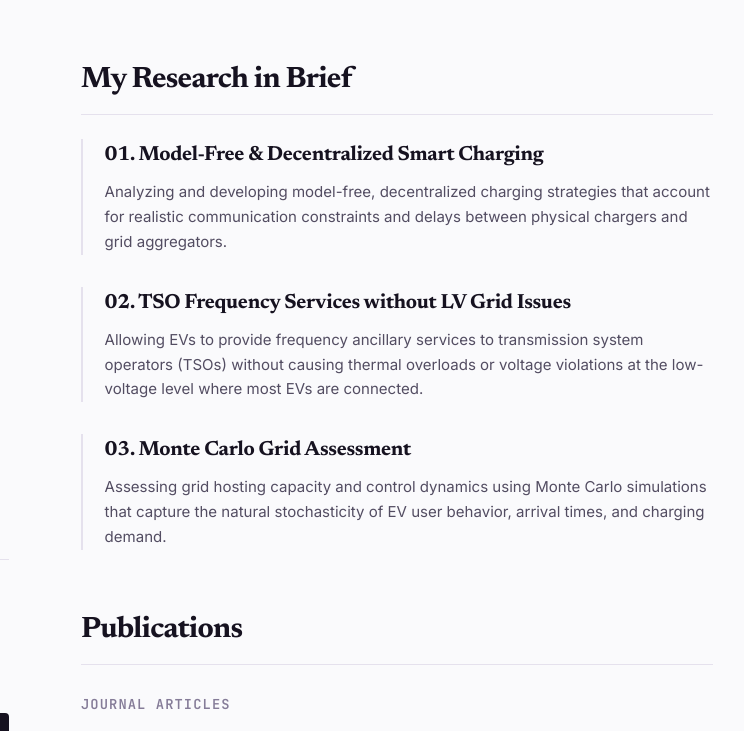
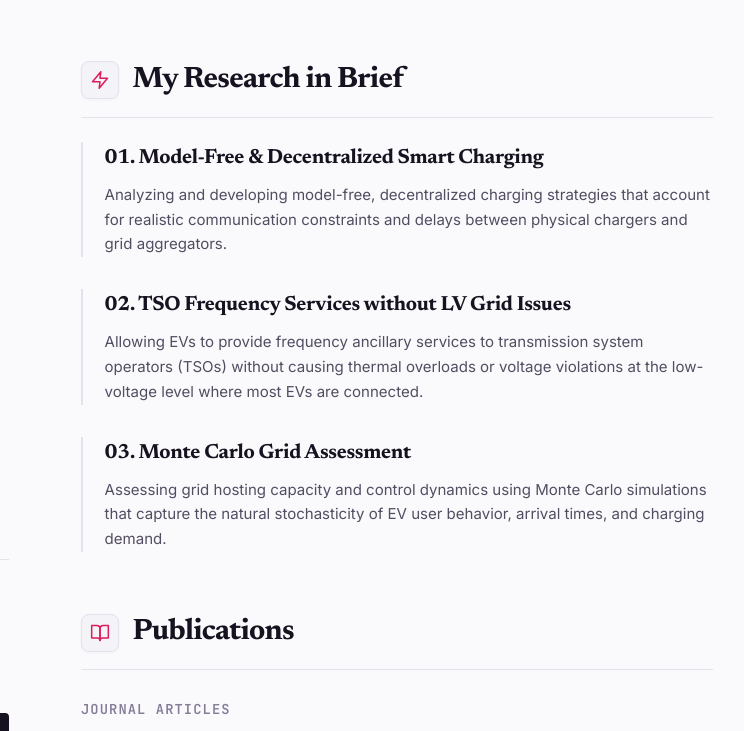
Before and after one commit to zuno1999/site, a plain HTML site: page index.html in a window 1280 px wide. Shown: the top 731 px of the page, 439-1183 px from the left. Drawn offline with Linux system fonts and the light colour scheme.

Commit message:
feat(ui): add hand-crafted SVG chapter badges to section titles

```diff
--- a/css/style.css
+++ b/css/style.css
@@ -245,10 +245,10 @@ body {
 
 .section-head {
   display: flex;
-  align-items: baseline;
+  align-items: center;
   justify-content: space-between;
   border-bottom: 1px solid var(--border);
-  padding-bottom: 0.6rem;
+  padding-bottom: 0.75rem;
   margin-bottom: 1.5rem;
 }
 
@@ -258,6 +258,36 @@ body {
   font-weight: 750;
   color: var(--text);
   letter-spacing: -0.025em;
+  display: inline-flex;
+  align-items: center;
+  gap: 0.85rem;
+}
+
+.section-badge {
+  display: inline-flex;
+  align-items: center;
+  justify-content: center;
+  width: 38px;
+  height: 38px;
+  border-radius: 8px;
+  background: var(--bg-sidebar);
+  border: 1px solid var(--border);
+  color: var(--accent);
+  flex-shrink: 0;
+  box-shadow: 0 1px 3px rgba(0, 0, 0, 0.04);
+  transition: border-color 0.2s ease, transform 0.2s ease;
+}
+
+.section-badge svg {
+  width: 20px;
+  height: 20px;
+  stroke: currentColor;
+  display: block;
+}
+
+.section-head:hover .section-badge {
+  border-color: var(--border-strong);
+  transform: translateY(-1px);
 }
 
 /* Research Pillars List */
@@ -485,6 +515,16 @@ body {
   }
   .section-title {
     font-size: 1.55rem;
+    gap: 0.65rem;
+  }
+  .section-badge {
+    width: 32px;
+    height: 32px;
+    border-radius: 6px;
+  }
+  .section-badge svg {
+    width: 17px;
+    height: 17px;
   }
   .profile-photo {
     width: 120px;
--- a/index.html
+++ b/index.html
@@ -4,7 +4,7 @@
   <meta charset="UTF-8">
   <meta name="viewport" content="width=device-width, initial-scale=1.0">
   <title>Pietro Zunino | Ph.D. Candidate in Power Systems · DTU</title>
-  <link rel="stylesheet" href="css/style.css?v=2">
+  <link rel="stylesheet" href="css/style.css?v=3">
   <link rel="preconnect" href="https://fonts.googleapis.com">
   <link rel="preconnect" href="https://fonts.gstatic.com" crossorigin>
   <link href="https://fonts.googleapis.com/css2?family=Inter:wght@400;500;600;700&family=JetBrains+Mono:wght@400;500;600&family=Newsreader:ital,opsz,wght@0,6..72,400;0,6..72,600;0,6..72,700;1,6..72,400&display=swap" rel="stylesheet">
@@ -72,7 +72,14 @@
       <!-- My Research in Brief -->
       <section id="research">
         <div class="section-head">
-          <h2 class="section-title">My Research in Brief</h2>
+          <h2 class="section-title">
+            <span class="section-badge" aria-hidden="true">
+              <svg width="20" height="20" viewBox="0 0 24 24" fill="none" stroke="currentColor" stroke-width="1.8" stroke-linecap="round" stroke-linejoin="round">
+                <polygon points="13 2 3 14 12 14 11 22 21 10 12 10 13 2"></polygon>
+              </svg>
+            </span>
+            <span>My Research in Brief</span>
+          </h2>
         </div>
         <div class="pillars-stacked">
 
@@ -103,7 +110,15 @@
       <!-- Publications -->
       <section id="publications">
         <div class="section-head">
-          <h2 class="section-title">Publications</h2>
+          <h2 class="section-title">
+            <span class="section-badge" aria-hidden="true">
+              <svg width="20" height="20" viewBox="0 0 24 24" fill="none" stroke="currentColor" stroke-width="1.8" stroke-linecap="round" stroke-linejoin="round">
+                <path d="M2 3h6a4 4 0 0 1 4 4v14a3 3 0 0 0-3-3H2z"></path>
+                <path d="M22 3h-6a4 4 0 0 0-4 4v14a3 3 0 0 1 3-3h7z"></path>
+              </svg>
+            </span>
+            <span>Publications</span>
+          </h2>
         </div>
 
         <div class="pub-group-title">Journal Articles</div>
@@ -170,7 +185,19 @@
       <!-- Experience & Education -->
       <section id="experience">
         <div class="section-head">
-          <h2 class="section-title">Appointments & Education</h2>
+          <h2 class="section-title">
+            <span class="section-badge" aria-hidden="true">
+              <svg width="20" height="20" viewBox="0 0 24 24" fill="none" stroke="currentColor" stroke-width="1.8" stroke-linecap="round" stroke-linejoin="round">
+                <path d="M3 21h18"></path>
+                <path d="M5 21V10"></path>
+                <path d="M12 21V10"></path>
+                <path d="M19 21V10"></path>
+                <path d="M2 10h20"></path>
+                <path d="M12 3L2 10h20L12 3z"></path>
+              </svg>
+            </span>
+            <span>Appointments & Education</span>
+          </h2>
         </div>
         <div class="timeline-list">
           <div class="timeline-row">
@@ -211,7 +238,16 @@
       <!-- Honors -->
       <section id="awards">
         <div class="section-head">
-          <h2 class="section-title">Selected Honors</h2>
+          <h2 class="section-title">
+            <span class="section-badge" aria-hidden="true">
+              <svg width="20" height="20" viewBox="0 0 24 24" fill="none" stroke="currentColor" stroke-width="1.8" stroke-linecap="round" stroke-linejoin="round">
+                <circle cx="12" cy="8" r="6"></circle>
+                <circle cx="12" cy="8" r="2.5"></circle>
+                <path d="M8.5 13l-1.5 8 5-2.5 5 2.5-1.5-8"></path>
+              </svg>
+            </span>
+            <span>Selected Honors</span>
+          </h2>
         </div>
         <div class="timeline-list">
           <div class="timeline-row">
--- a/v2/css/style.css
+++ b/v2/css/style.css
@@ -245,10 +245,10 @@ body {
 
 .section-head {
   display: flex;
-  align-items: baseline;
+  align-items: center;
   justify-content: space-between;
   border-bottom: 1px solid var(--border);
-  padding-bottom: 0.6rem;
+  padding-bottom: 0.75rem;
   margin-bottom: 1.5rem;
 }
 
@@ -258,6 +258,36 @@ body {
   font-weight: 750;
   color: var(--text);
   letter-spacing: -0.025em;
+  display: inline-flex;
+  align-items: center;
+  gap: 0.85rem;
+}
+
+.section-badge {
+  display: inline-flex;
+  align-items: center;
+  justify-content: center;
+  width: 38px;
+  height: 38px;
+  border-radius: 8px;
+  background: var(--bg-sidebar);
+  border: 1px solid var(--border);
+  color: var(--accent);
+  flex-shrink: 0;
+  box-shadow: 0 1px 3px rgba(0, 0, 0, 0.04);
+  transition: border-color 0.2s ease, transform 0.2s ease;
+}
+
+.section-badge svg {
+  width: 20px;
+  height: 20px;
+  stroke: currentColor;
+  display: block;
+}
+
+.section-head:hover .section-badge {
+  border-color: var(--border-strong);
+  transform: translateY(-1px);
 }
 
 /* Research Pillars List */
@@ -485,6 +515,16 @@ body {
   }
   .section-title {
     font-size: 1.55rem;
+    gap: 0.65rem;
+  }
+  .section-badge {
+    width: 32px;
+    height: 32px;
+    border-radius: 6px;
+  }
+  .section-badge svg {
+    width: 17px;
+    height: 17px;
   }
   .profile-photo {
     width: 120px;
```
Also changed, not shown: v2/index.html (+41 -5 lines).
